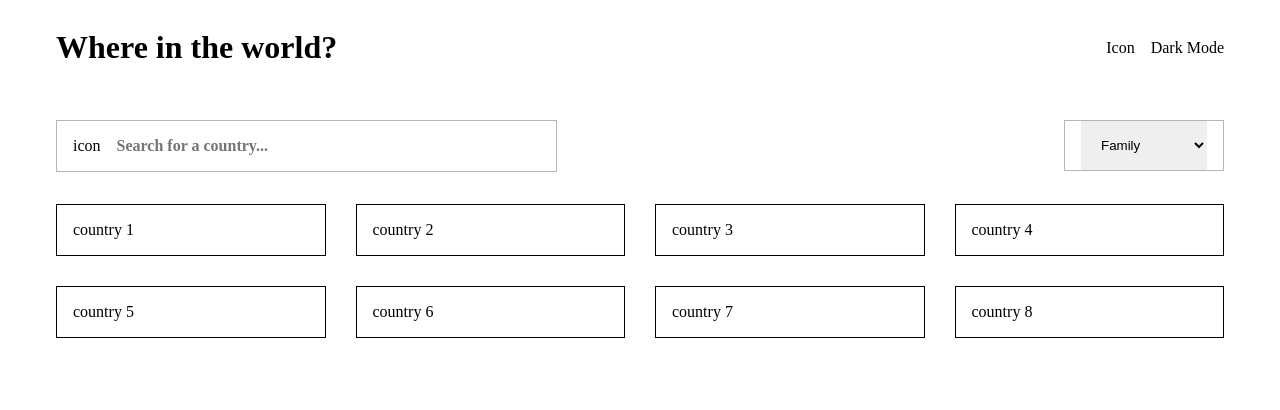
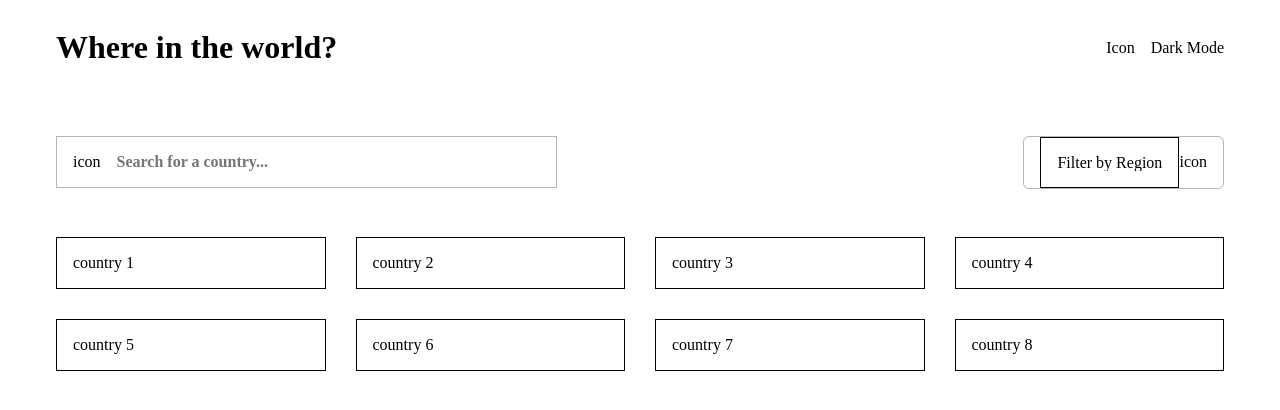
Before and after one commit to cemmanuelonyema/Obodos, a React app: page / in a window 1280 px wide. Shown: the top 410 px of the page. Built offline with nearby package versions, Linux system fonts and the light colour scheme; the HTML template or start-up script is replaced by a standard one.

Commit message:
custom select styles

```diff
--- a/src/components/forms/filter/Filter.jsx
+++ b/src/components/forms/filter/Filter.jsx
@@ -6,13 +6,16 @@ export const Filter = () => {
     console.log(e.target.value);
   };
   return (
-    <form className="form filter__form">
-      {" "}
+    <div className="select">
       <select name="label" onChange={handleChange}>
-        <option>Family</option>
-        <option>Professional</option>
-        <option>Friend</option>
+        <option>Filter by Region</option>
+        <option value="africa">Africa</option>
+        <option value="america">America</option>
+        <option value="asia">Asia</option>
+        <option value="europe">Europe</option>
+        <option value="oceania">Oceania</option>
       </select>
-    </form>
+      <span>icon</span>
+    </div>
   );
 };
--- a/src/components/forms/filter/filter.css
+++ b/src/components/forms/filter/filter.css
@@ -1,20 +1,33 @@
-.filter__form {
+.select {
   padding: 0 1rem;
-  border-radius: 0;
   border: 1px solid rgba(1, 8, 22, 0.298);
+  border-radius: 6px;
+  margin: 3rem 0;
+
+  display: flex;
+  align-items: center;
+  cursor: pointer;
+  font-size: 16px;
+  position: relative;
 }
 
-.filter__form:focus-within {
+.select:focus-within {
   box-shadow: 0 1px 6px 0 rgba(32, 33, 36, 0.28);
 }
 
 select {
+  appearance: none;
+  background-color: transparent;
+  width: 100%;
+  outline: none;
+  display: block;
+
+  font-family: inherit;
+  font-size: inherit;
+  line-height: inherit;
+
   padding: 1rem;
-  border: none;
-}
-
-select:focus {
-  outline: none;
+  border: 1px solid black;
 }
 
 option {
```
